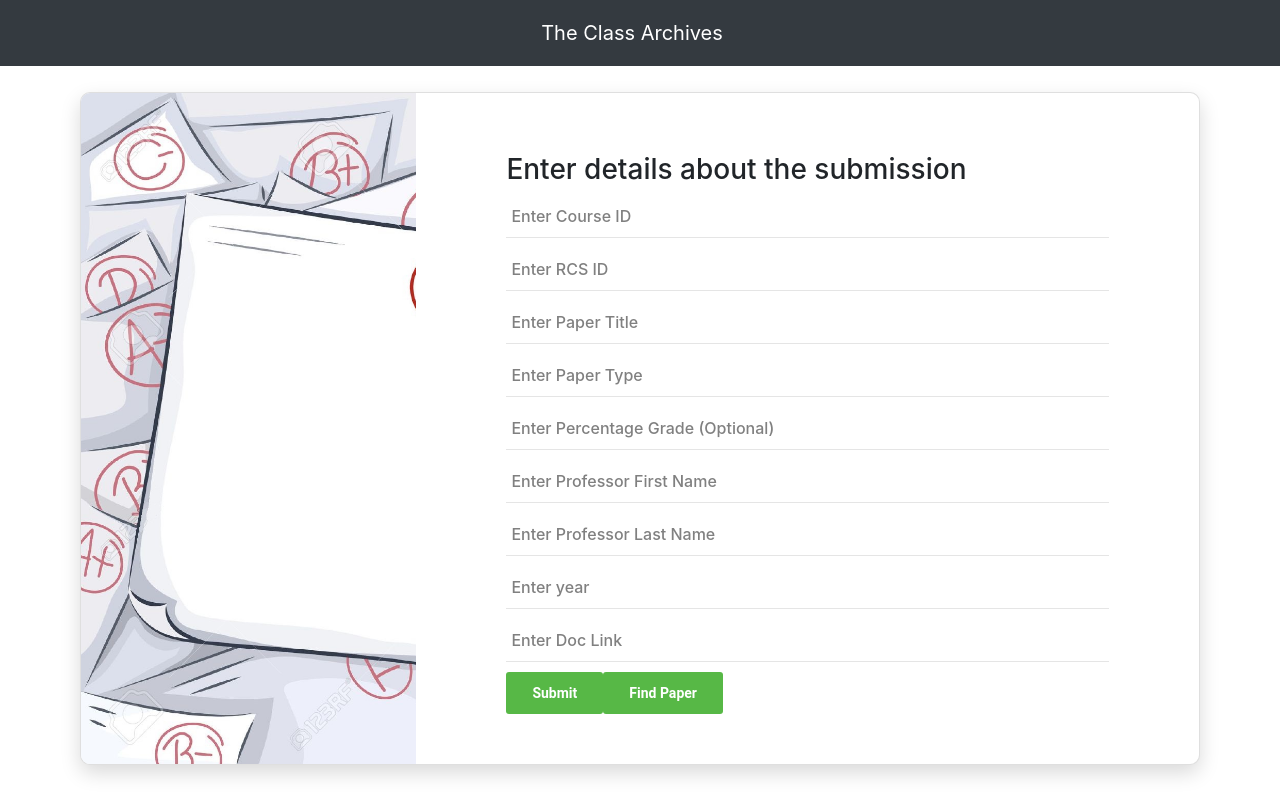
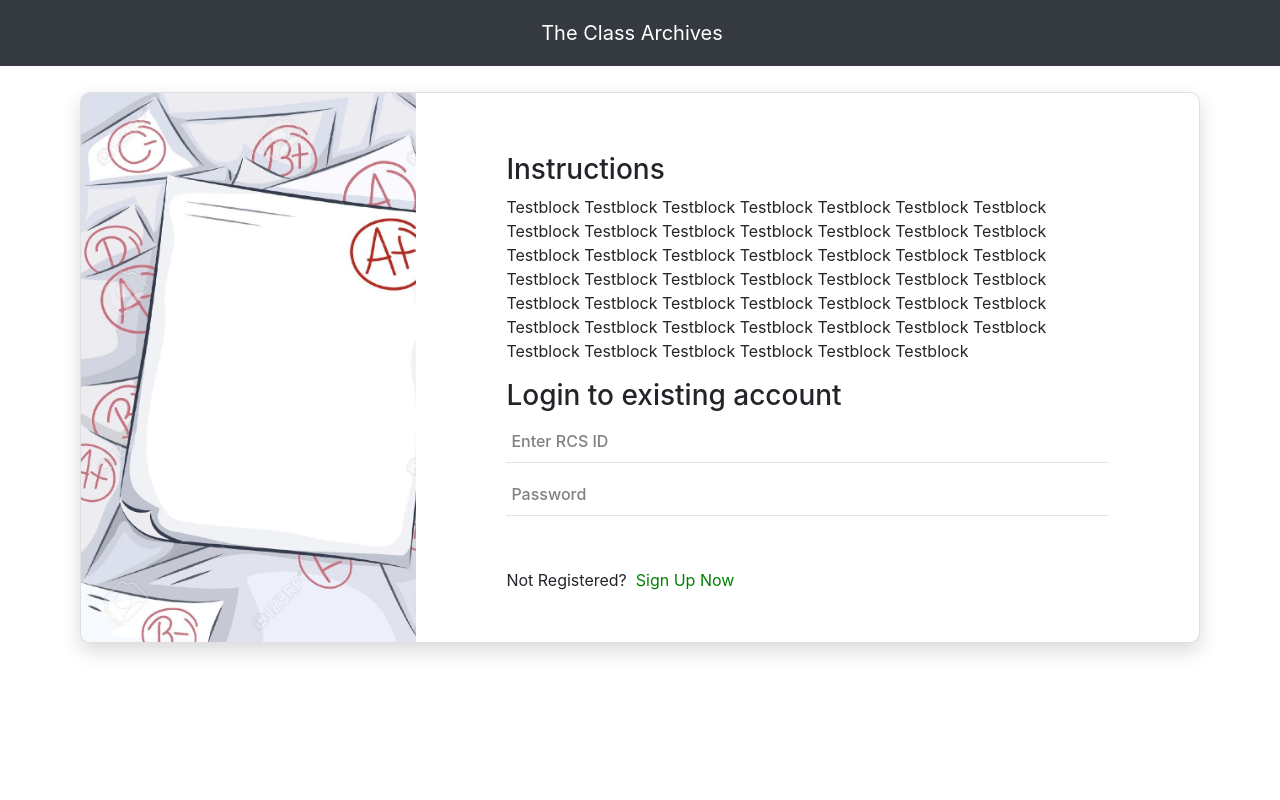
Before and after one commit to anishsethi96/SoftwareDevelopment_TheClassArchives, a React (Create React App) app in the folder ClassArchives UI/: page /add in a window 1280 px wide. Built offline with nearby package versions, Linux system fonts and the light colour scheme.

Commit message:
Add files via upload

```diff
--- a/ClassArchives UI/src/components/addPapers.component.js
+++ b/ClassArchives UI/src/components/addPapers.component.js
@@ -1,155 +1,71 @@
 import React, { Component } from "react";
+import LoginDataService from "../services/login.service";
 import { BrowserRouter as Router, Switch, Route, Link } from "react-router-dom";
-import CreatePaperDataService from "../services/addPapers.service";
-import "../App.css";
 
-export default class AddPapers extends Component {
+export default class LoginUser extends Component {
   constructor(props) {
     super(props);
-    this.onChangeCourseID = this.onChangeCourseID.bind(this);
-    this.onChangeRCSID = this.onChangeRCSID.bind(this);
-    this.onChangeTitleName = this.onChangeTitleName.bind(this);
-    this.onChangeType = this.onChangeType.bind(this);
-    this.onChangeGrade = this.onChangeGrade.bind(this);
-    this.onChangeProfessorFName = this.onChangeProfessorFName.bind(this);
-    this.onChangeProfessorLName = this.onChangeProfessorLName.bind(this);
-    this.onChangePaperYear = this.onChangePaperYear.bind(this);
-    this.onChangeDocLink = this.onChangeDocLink.bind(this);
-    this.savePaperInfo = this.savePaperInfo.bind(this);
+    this.onChangesearchUser = this.onChangesearchUser.bind(this);
+    this.onChangePassword = this.onChangePassword.bind(this);
+    this.searchUser = this.searchUser.bind(this);
 
   this.state = {
-      course_id: "",
-      rcs_id: "",
-      title_name: "",
-      type_name: "",
-      grade_percentage: "",
-      professor_first_name: "",
-      professor_last_name: "",
-      paper_year: "",
-      doc_link: "",
-      submitted: false
+    userpass: "",
+    uid: "",
+    loginvalue: false
   };
 }
 
-  onChangeCourseID(e) {
+onChangePassword(e) {
   this.setState({
-      course_id: e.target.value
+    password: e.target.value
   });
 }
 
-  onChangeRCSID(e) {
+onChangesearchUser(e) {
+  const searchUser = e.target.value;
   this.setState({
-      rcs_id: e.target.value
+    searchUser: searchUser
   });
 }
 
-  onChangeTitleName(e) {
+searchUser() {
+  var data = {
+    password: this.state.password,
+  };
+
+  console.log(this.state.searchUser);
+
+  LoginDataService.get(this.state.searchUser)
+    .then(response => {
       this.setState({
-      title_name: e.target.value
+        userpass: response.data
+      });
+      if (response.data === data.password) {
+        this.setState({
+          loginvalue: true
+        });
+    }
+    })
+    .catch(e => {
+      console.log(e);
     });
 }
 
-  onChangeType(e) {
-    this.setState({
-      type_name: e.target.value
-    });
-  }
-
-  onChangeGrade(e) {
-    this.setState({
-      grade_percentage: e.target.value
-    });
-  }
-
-  onChangeProfessorFName(e) {
-    this.setState({
-      professor_first_name: e.target.value
-    });
-  }
-
-  onChangeProfessorLName(e) {
-    this.setState({
-      professor_last_name: e.target.value
-    });
-  }
-
-  onChangePaperYear(e) {
-    this.setState({
-      paper_year: e.target.value
-    });
-  }
-
-  onChangeDocLink(e) {
-    this.setState({
-      doc_link: e.target.value
-    });
-  }
-
-  savePaperInfo() {
-    var data = {
-      course_id: this.state.course_id,
-      rcs_id: this.state.rcs_id,
-      title_name: this.state.title_name,
-      type_name: this.state.type_name,
-      grade_percentage: this.state.grade_percentage,
-      professor_first_name: this.state.professor_first_name,
-      professor_last_name: this.state.professor_last_name,
-      paper_year: this.state.paper_year,
-      doc_link: this.state.doc_link
-    };
-
-    CreatePaperDataService.create(data)
-    this.setState({submitted: true});
-    window.location.reload(false);
-  }
-
   render() {
+    const {searchUser} = this.state;
     return (
-      <div class="card card-2">
+      <div className="submit-form">
+        {this.state.loginvalue ? (
+          <div className="card card-2">
             <div class="card-heading"></div>
             <div class="card-body">
-          <h3> Enter details about the submission</h3>
-          <div>
-            <div class="input-group">
-              <input type="text"  class="input--style-2" placeholder="Enter Course ID" id="course_id" maxLength="127" required value={this.state.course_id} onChange={this.onChangeCourseID} name="course_id"/>
-            </div>
-
-            <div class="input-group">
-              <input type="text"  class="input--style-2" placeholder="Enter RCS ID" id="rcs_id" maxLength="7" required value={this.state.rcs_id} onChange={this.onChangeRCSID} name="rcs_id" />
-            </div>
-
-            <div class="input-group">
-              <input type="text"  class="input--style-2" placeholder="Enter Paper Title" id="title_name" maxLength="127" required value={this.state.title_name} onChange={this.onChangeTitleName} name="title_name"/>
-            </div>
-
-            <div class="input-group">
-              <input type="text"  class="input--style-2" placeholder="Enter Paper Type" id="type_name" maxLength="127" required value={this.state.type_name} onChange={this.onChangeType} name="type_name"/>
-            </div>
-
-            <div class="input-group">
-              <input type="number"  class="input--style-2" placeholder="Enter Percentage Grade (Optional)" id="grade_percentage" maxLength="4" required value={this.state.grade_percentage} onChange={this.onChangeGrade} name="grade_percentage"/>
-            </div>
-
-            <div class="input-group">
-              <input type="text"  class="input--style-2" placeholder="Enter Professor First Name" id="professor_first_name" maxLength="127" required value={this.state.professor_first_name} onChange={this.onChangeProfessorFName} name="professor_first_name"/>
-            </div>
-
-            <div class="input-group">
-              <input type="text"  class="input--style-2" placeholder="Enter Professor Last Name" id="professor_last_name" maxLength="127" required value={this.state.professor_last_name} onChange={this.onChangeProfessorLName} name="professor_last_name"/>
-            </div>
-
-            <div class="input-group">
-              <input type="text"  class="input--style-2" placeholder="Enter year" id="paper_year" maxLength="4" required value={this.state.paper_year} onChange={this.onChangePaperYear} name="paper_year"/>
-            </div>
-
-            <div class="input-group">
-              <input type="text"  class="input--style-2" placeholder="Enter Doc Link" id="doc_link" maxLength="127" required value={this.state.doc_link} onChange={this.onChangeDocLink} name="doc_link"/>
-            </div>
-
-            <button onClick={this.savePaperInfo} class="btn btn--radius btn--green">
-              Submit
+              <h3> Welcome {this.state.searchUser}!</h3>
+              <button className="btn btn-success" >
+                <Link to = {"/add"} params={{ testvalue: "hello" }} style={{ textDecoration: 'none', color: "white"}}>
+                  Add Paper
+                </Link>
               </button>
-
               <button class="btn btn--radius btn--green">
                 <Link to = {"/search"} style={{ textDecoration: 'none', color: "white"}}>
                   Find Paper
@@ -157,6 +73,41 @@
               </button>
             </div>
           </div>
+        ) : (
+          <div class="card card-2">
+            <div class="card-heading"></div>
+              <div class="card-body">
+              <h3> Instructions</h3>
+              <p>
+                Testblock Testblock Testblock Testblock Testblock Testblock Testblock Testblock Testblock Testblock Testblock Testblock
+                Testblock Testblock Testblock Testblock Testblock Testblock Testblock Testblock Testblock Testblock Testblock Testblock
+                Testblock Testblock Testblock Testblock Testblock Testblock Testblock Testblock Testblock Testblock Testblock Testblock
+                Testblock Testblock Testblock Testblock Testblock Testblock Testblock Testblock Testblock Testblock Testblock Testblock
+              </p>
+              <h3> Login to existing account</h3>
+
+              <div class="input-group">
+                <input type="text" class="input--style-2" placeholder="Enter RCS ID" maxLength="7" value={searchUser} onChange={this.onChangesearchUser}/>
+              </div>
+
+              <div className="input-group">
+                <input type="password" class="input--style-2" placeholder="Password" id="password" maxLength="127" required value={this.state.password} onChange={this.onChangePassword} name="password" />
+              </div>
+
+              <button onClick={this.searchUser} className="btn btn-success" class="btn btn--radius btn--red">
+                Login
+              </button>
+
+              <div>
+              Not Registered? &nbsp;
+                <Link to = {"/create"} style={{ textDecoration: 'none', color: "green"}}>
+                  Sign Up Now
+                </Link>
+              </div>
+
+            </div>
+          </div>
+        )}
       </div>
     );
   }
--- a/ClassArchives UI/src/components/createStudent.component.js
+++ b/ClassArchives UI/src/components/createStudent.component.js
@@ -81,7 +81,7 @@
           <div class="card-body">
             <h2> Account created </h2>
             <br/>
-            <button class="btn btn--radius btn--green">
+            <button class="btn btn--radius btn--red">
             <Link to = {"/"} params={{ testvalue: "hello" }} style={{ textDecoration: 'none', color: "white"}}>
               Login Now
             </Link>
@@ -114,7 +114,7 @@
               <input type="text" class="input--style-2" placeholder="Department Code" id="dept_code" maxLength="4" required value={this.state.dept_code} onChange={this.onChangeDeptCode} name="dept_code"/>
             </div>
 
-            <button onClick={this.saveStudentInfo} class="btn btn--radius btn--green">
+            <button onClick={this.saveStudentInfo} class="btn btn--radius btn--red">
               Submit
             </button>
           </div>
```
Also changed, not shown: ClassArchives UI/src/components/login.component.js (+7 -7 lines). Lines whose indentation alone changed are shown as unchanged.
